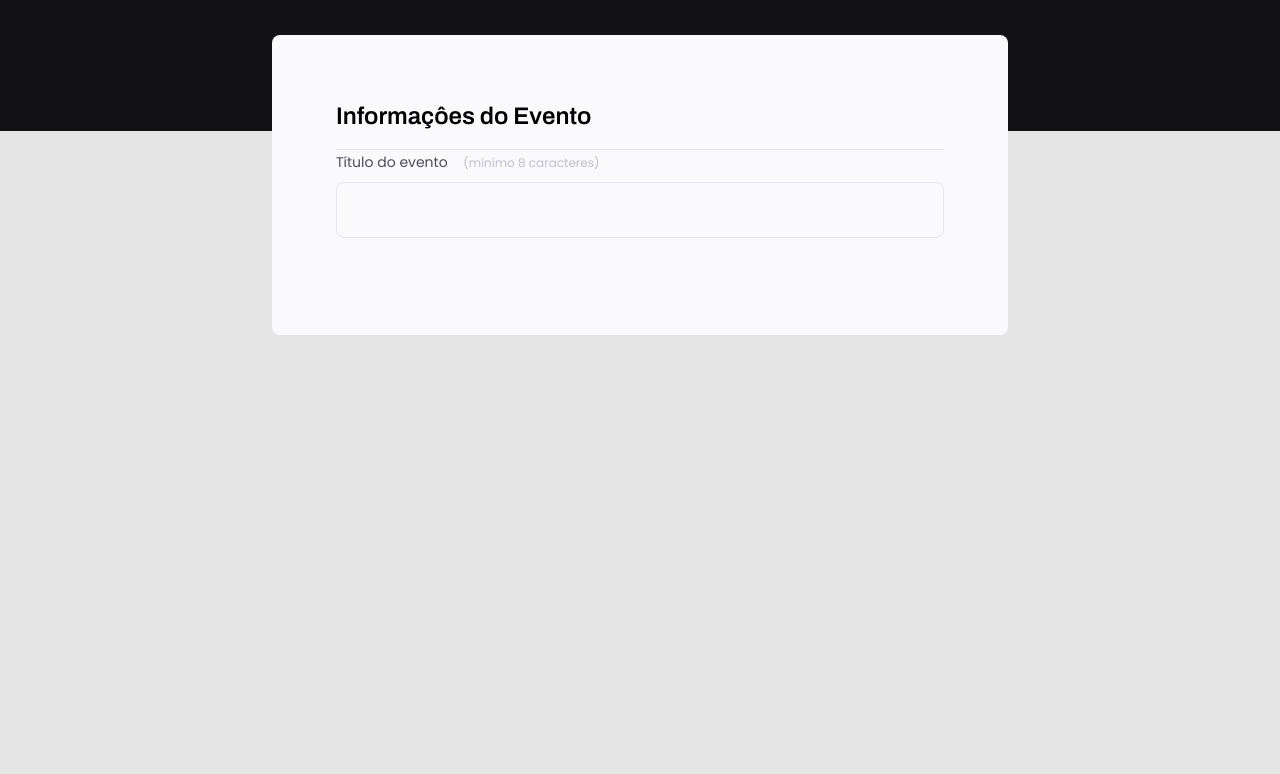
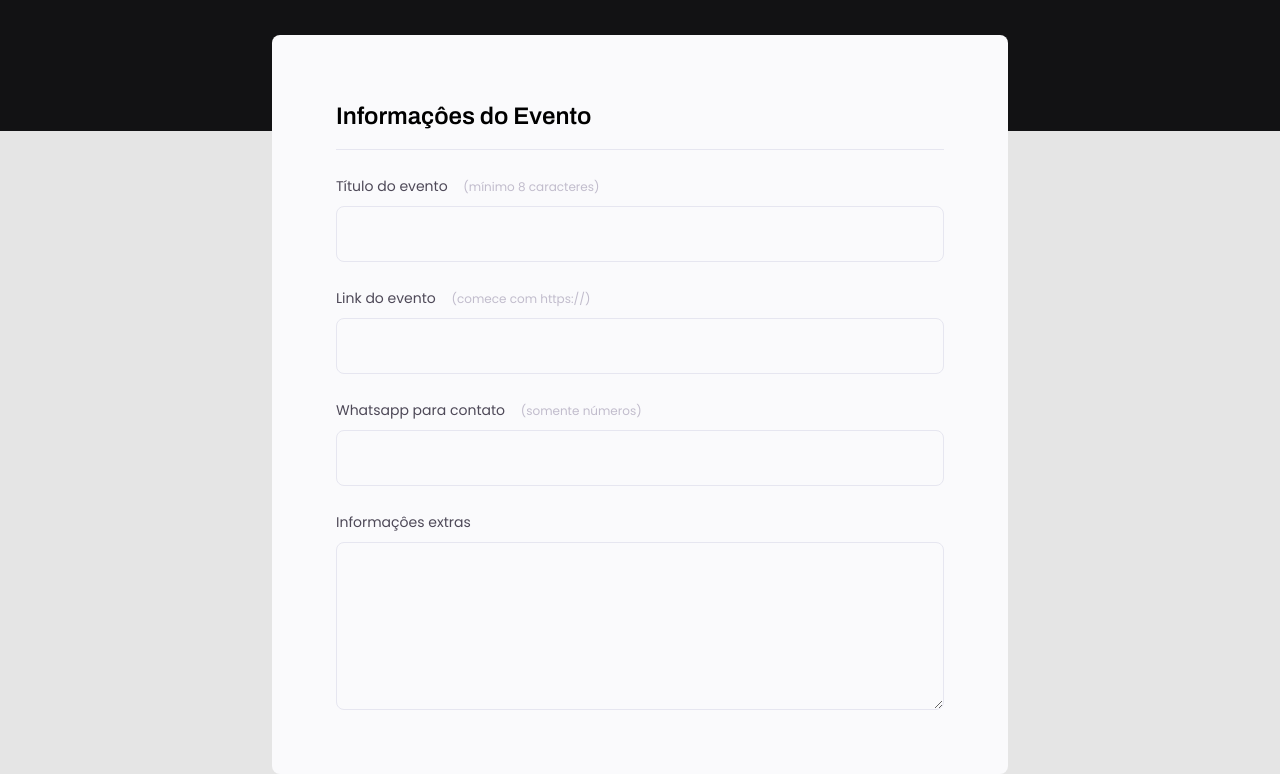
Before and after one commit to JonasNCSantos/Crie-seu-evento, a plain HTML site: page index.html in a window 1280 px wide. Shown: the part 237-1011 px from the top of the page. Before the commit the page ends 800 px from the top, so only its background shows below. Drawn offline with Linux system fonts and the light colour scheme.

Commit message:
Aula: Ajustando novos campos dentro do fieldset

```diff
--- a/index.html
+++ b/index.html
@@ -17,10 +17,24 @@
     </header>
     <form>
       <fieldset>
-        <legend>Informaçôes do Evento</legend>
-        <div class="input-wrapper">
-          <label for="event-title">Título do evento <span>(mínimo 8 caracteres)</span></label>
-          <input type="text" id="event-title"/>
+        <div class="fieldset-wrapper">
+          <legend>Informaçôes do Evento</legend>
+          <div class="input-wrapper">
+            <label for="event-title">Título do evento <span>(mínimo 8 caracteres)</span></label>
+            <input type="text" id="event-title"/>
+          </div>
+          <div class="input-wrapper">
+            <label for="event-link">Link do evento <span>(comece com https://)</span></label>
+            <input type="url" id="event-link"/>
+          </div>
+          <div class="input-wrapper">
+            <label for="event-whatsapp">Whatsapp para contato <span>(somente números)</span></label>
+            <input type="number" id="event-whatsapp"/>
+          </div>
+          <div class="input-wrapper">
+            <label for="event-info">Informaçôes extras </label>
+            <textarea id="event-info"></textarea>
+          </div>
         </div>
       </fieldset>
     </form>
--- a/style.css
+++ b/style.css
@@ -60,6 +60,12 @@ fieldset{
   border: none;
 }
 
+.fieldset-wrapper{
+  display: flex;
+  flex-direction: column;
+  gap: 24px;
+}
+
 fieldset legend{
   font-family: 'Archivo', sans-serif;
   font-weight: 600;
@@ -89,7 +95,11 @@ fieldset legend{
   color: #C1BCCC;
 }
 
-.input-wrapper input{
+.input-wrapper label span:hover{
+  color: #6c6a71;
+}
+
+.input-wrapper input, .input-wrapper textarea{
   background: #FAFAFC;
   border: 1px solid #E6E6F0;
   border-radius: 8px;
@@ -97,5 +107,10 @@ fieldset legend{
   padding: 0 24px;
   font-size: 16px;
   line-height: 26px;
-  color: #C1BCCC;
+  color: #6c6a71;
 }
+
+.input-wrapper textarea{
+  padding: 0;
+  height: 168px;
+}
```
